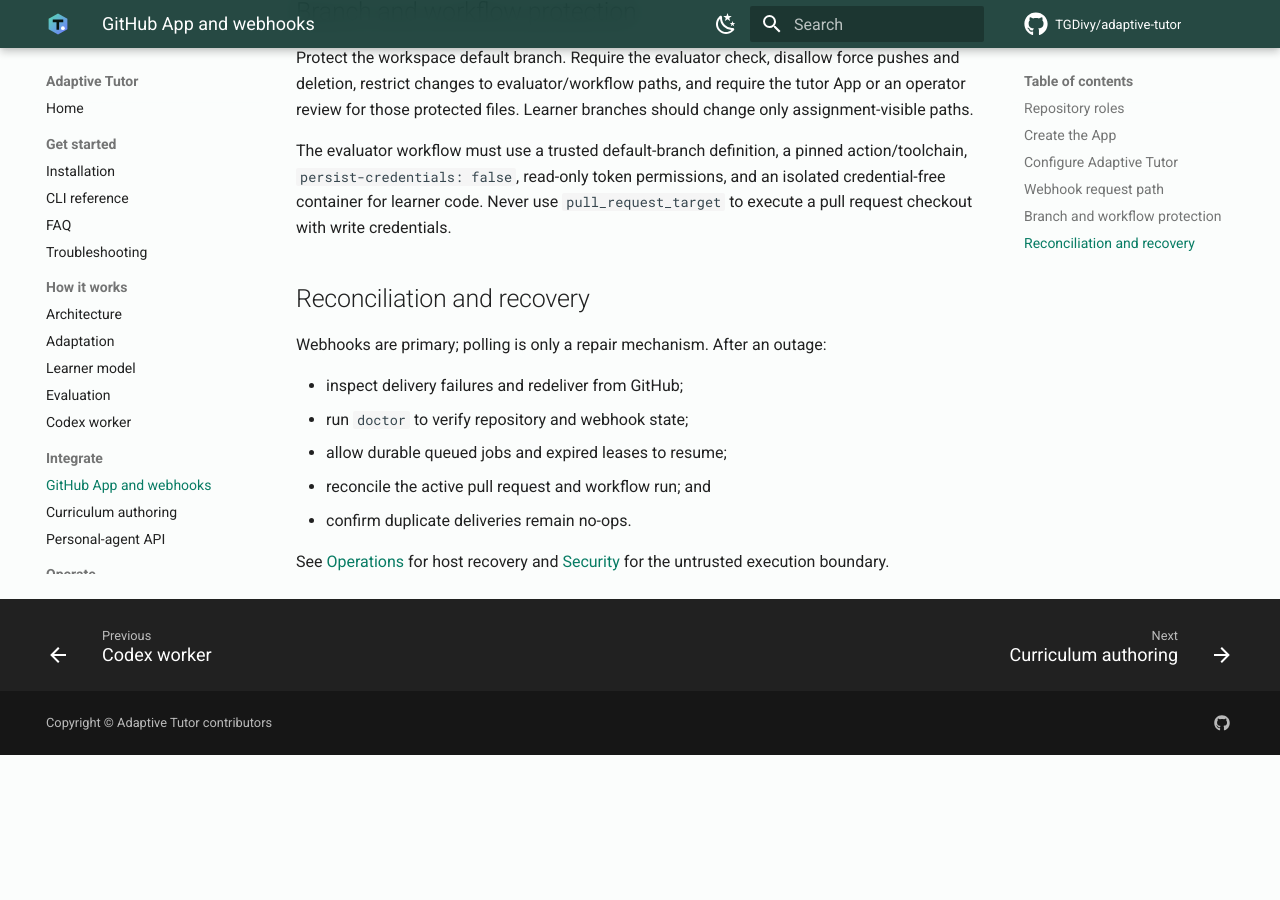
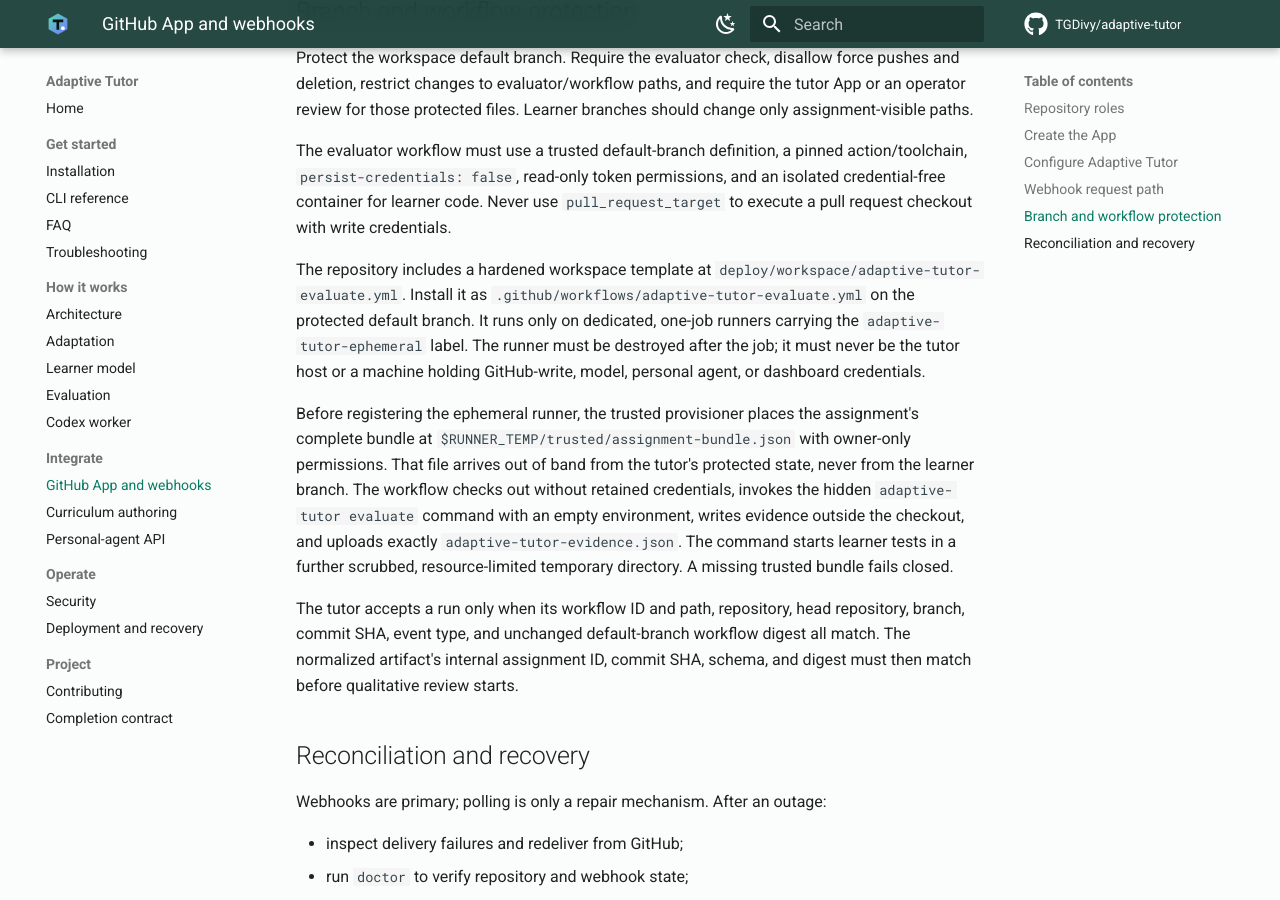
Before and after one commit to TGDivy/adaptive-tutor, an MkDocs documentation site: the page built from docs/github.md, in a window 1280 px wide and 900 px high, scrolled down 2367 px. Built offline with MkDocs 1.6.1 and Material for MkDocs 9.7.7, drawn with Linux system fonts in a browser that asks for light colours; comment, search, counter and statistics services are not loaded; before the commit the page ends 3122 px from its top, so only the background shows below that.

Commit message:
feat: add isolated workspace evaluation workflow

```diff
--- a/docs/github.md
+++ b/docs/github.md
@@ -100,6 +100,30 @@ action/toolchain, `persist-credentials: false`, read-only token permissions,
 and an isolated credential-free container for learner code. Never use
 `pull_request_target` to execute a pull request checkout with write credentials.
 
+The repository includes a hardened workspace template at
+`deploy/workspace/adaptive-tutor-evaluate.yml`. Install it as
+`.github/workflows/adaptive-tutor-evaluate.yml` on the protected default branch.
+It runs only on dedicated, one-job runners carrying the
+`adaptive-tutor-ephemeral` label. The runner must be destroyed after the job; it
+must never be the tutor host or a machine holding GitHub-write, model, personal
+agent, or dashboard credentials.
+
+Before registering the ephemeral runner, the trusted provisioner places the
+assignment's complete bundle at
+`$RUNNER_TEMP/trusted/assignment-bundle.json` with owner-only permissions. That
+file arrives out of band from the tutor's protected state, never from the
+learner branch. The workflow checks out without retained credentials, invokes
+the hidden `adaptive-tutor evaluate` command with an empty environment, writes
+evidence outside the checkout, and uploads exactly
+`adaptive-tutor-evidence.json`. The command starts learner tests in a further
+scrubbed, resource-limited temporary directory. A missing trusted bundle fails
+closed.
+
+The tutor accepts a run only when its workflow ID and path, repository, head
+repository, branch, commit SHA, event type, and unchanged default-branch
+workflow digest all match. The normalized artifact's internal assignment ID,
+commit SHA, schema, and digest must then match before qualitative review starts.
+
 ## Reconciliation and recovery
 
 Webhooks are primary; polling is only a repair mechanism. After an outage:
```
Also changed, not shown: docs/evaluation.md (+23 -0 lines), 4 other files.
